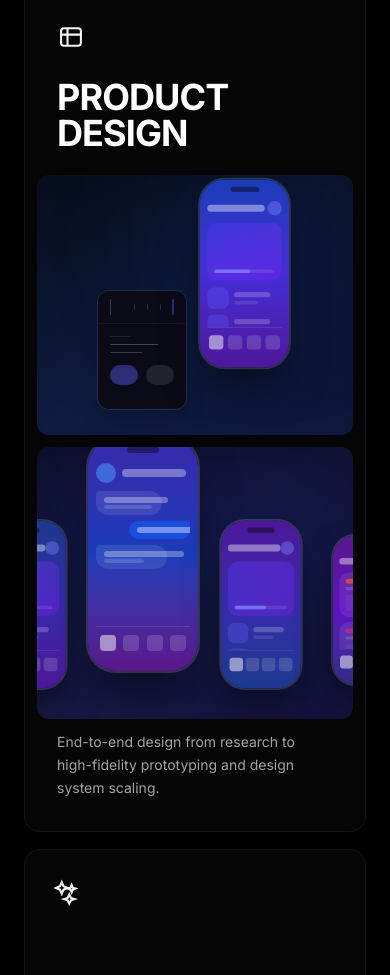
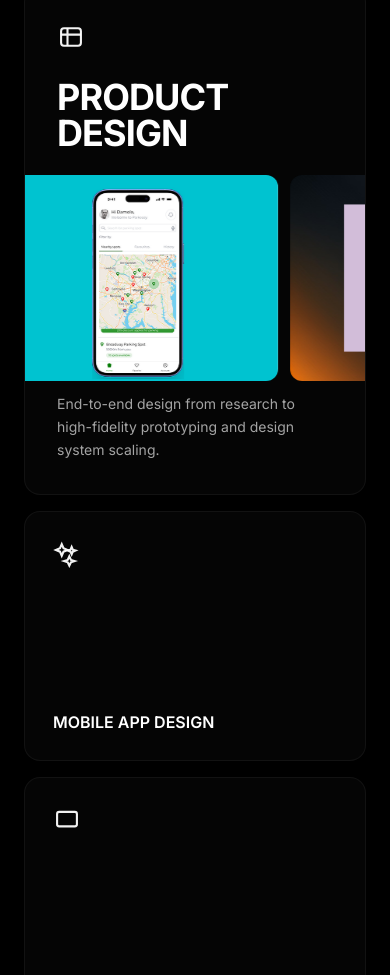
Before and after one commit to superwaih/damola, a Next.js app: page / in a window 390 px wide. Shown: the part 5745-6720 px from the top of the page. Built offline with nearby package versions, Linux system fonts and the light colour scheme.

Commit message:
feat: Add infinite marquee for product design samples with responsive behavior

```diff
--- a/app/globals.css
+++ b/app/globals.css
@@ -108,6 +108,59 @@ body {
   }
 }
 
+/* ── Product design samples infinite marquee ───────────────────── */
+.design-samples-marquee {
+  --design-sample-gap: 12px;
+  overflow: hidden;
+}
+
+.design-samples-marquee__track {
+  display: flex;
+  width: max-content;
+  animation: design-samples-scroll 36s linear infinite;
+  will-change: transform;
+}
+
+.design-samples-marquee__group {
+  display: flex;
+  flex-shrink: 0;
+  gap: var(--design-sample-gap);
+  padding-right: var(--design-sample-gap);
+}
+
+@keyframes design-samples-scroll {
+  to {
+    transform: translate3d(-50%, 0, 0);
+  }
+}
+
+@media (hover: hover) and (pointer: fine) {
+  .design-samples-marquee:hover .design-samples-marquee__track {
+    animation-play-state: paused;
+  }
+}
+
+@media (prefers-reduced-motion: reduce) {
+  .design-samples-marquee {
+    overflow-x: auto;
+    scrollbar-width: none;
+  }
+
+  .design-samples-marquee::-webkit-scrollbar {
+    display: none;
+  }
+
+  .design-samples-marquee__track {
+    animation: none;
+    transform: none;
+    will-change: auto;
+  }
+
+  .design-samples-marquee__group[aria-hidden="true"] {
+    display: none;
+  }
+}
+
 /* ── Button press feedback ──────────────────────────────────────── */
 /* Scale on :active gives instant tactile feedback */
 .btn {
--- a/components/Services.tsx
+++ b/components/Services.tsx
@@ -1,14 +1,23 @@
 "use client";
 
 import { motion } from "framer-motion";
+import Image from "next/image";
 import { AnimateIn } from "@/components/ui/AnimateIn";
-import { ProductDesignThumb, UvivioMobileMockup } from "@/components/ui/Mockups";
 
 const EASE_OUT = [0.23, 1, 0.32, 1] as const;
 
 const sideServices = [
   { label: "MOBILE APP DESIGN", kind: "mobile" as const },
   { label: "WEBSITE DESIGN", kind: "web" as const },
+];
+
+const designSamples = [
+  { src: "/design-samples/design-1.png", alt: "Product design interface sample 1" },
+  { src: "/design-samples/design-2.png", alt: "Product design interface sample 2" },
+  { src: "/design-samples/design-3.png", alt: "Product design interface sample 3" },
+  { src: "/design-samples/design-4.png", alt: "Product design interface sample 4" },
+  { src: "/design-samples/design-5.png", alt: "Product design interface sample 5" },
+  { src: "/design-samples/design-6.png", alt: "Product design interface sample 6" },
 ];
 
 function ProductIcon() {
@@ -60,24 +69,34 @@ export default function Services() {
                 </h3>
               </div>
 
-              <div className="px-3 pb-3 grid grid-cols-1 sm:grid-cols-2 gap-3 flex-1">
-                <div className="rounded-xl overflow-hidden min-h-[260px]">
-                  <motion.div
-                    className="w-full h-full"
-                    whileHover={{ scale: 1.03 }}
-                    transition={{ duration: 0.45, ease: EASE_OUT }}
-                  >
-                    <ProductDesignThumb />
-                  </motion.div>
-                </div>
-                <div className="rounded-xl overflow-hidden min-h-[260px]">
-                  <motion.div
-                    className="w-full h-full"
-                    whileHover={{ scale: 1.03 }}
-                    transition={{ duration: 0.45, ease: EASE_OUT }}
-                  >
-                    <UvivioMobileMockup />
-                  </motion.div>
+              <div
+                className="design-samples-marquee flex-1 px-3 pb-3"
+                role="region"
+                aria-label="Product design samples"
+              >
+                <div className="design-samples-marquee__track">
+                  {[false, true].map((duplicate) => (
+                    <div
+                      key={duplicate ? "duplicate" : "original"}
+                      className="design-samples-marquee__group"
+                      aria-hidden={duplicate || undefined}
+                    >
+                      {designSamples.map(({ src, alt }) => (
+                        <div
+                          key={`${duplicate ? "duplicate" : "original"}-${src}`}
+                          className="relative aspect-[19/14] w-[280px] shrink-0 overflow-hidden rounded-xl sm:w-[320px]"
+                        >
+                          <Image
+                            src={src}
+                            alt={duplicate ? "" : alt}
+                            fill
+                            sizes="(max-width: 640px) 280px, 320px"
+                            className="object-cover"
+                          />
+                        </div>
+                      ))}
+                    </div>
+                  ))}
                 </div>
               </div>
 
```
